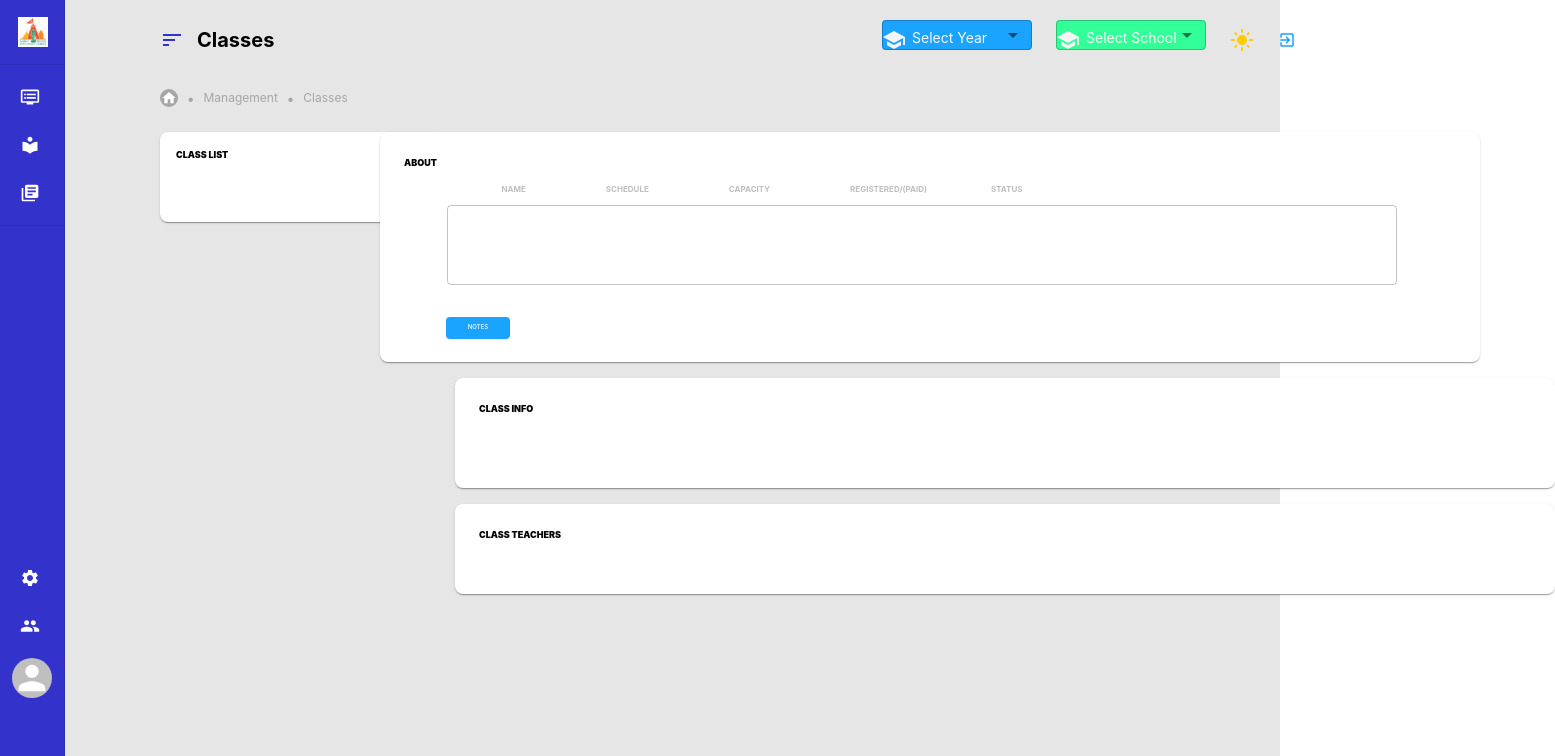
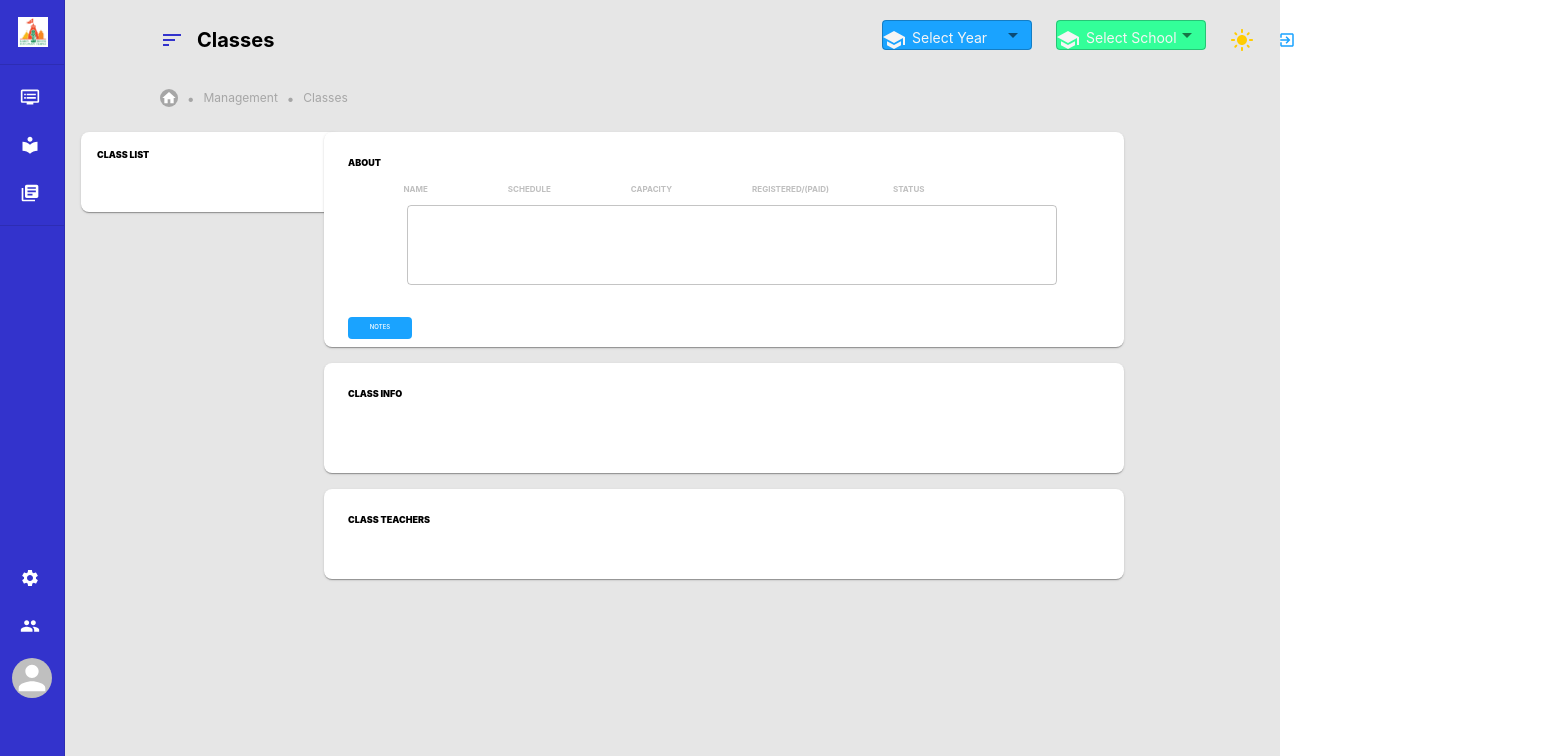
Before and after one commit to Pranavkotesh/Classes-Management-App, a React (Create React App) app in the folder web/classes-management/: page /classMain in a window 1280 px wide. Shown: the top 756 px of the page, 1555 px wide, since content can reach past the window. Built offline with nearby package versions, Linux system fonts and the light colour scheme.

Commit message:
-changes

```diff
--- a/web/classes-management/src/shared/components/app-grid-component/AppGridComponent.jsx
+++ b/web/classes-management/src/shared/components/app-grid-component/AppGridComponent.jsx
@@ -9,13 +9,21 @@ import Box from '@mui/material/Box';
 import { OutlinedInput } from '@mui/material';
 
 
+const Item1 = styled(Paper)(({ theme }) => ({
+  backgroundColor: theme.palette.mode === 'dark' ? '#1A2027' : '#fff',
+  ...theme.typography.body2,
+  padding: theme.spacing(1),
+  textAlign: 'center',
+  color: theme.palette.text.secondary,
+}));
+
 
 let marginVal=19;
 
 export default function GridComponent() {
   return (
     <section>
-    <Box sx={{backgroundColor:'#e6e6e6',height:'93vh',marginTop:-9}}>
+    <Box sx={{flexGrow:1,backgroundColor:'#e6e6e6',height:'93vh',marginTop:-9}}>
 
       <Grid sx={{backgroundColor:'#e6e6e6',paddingTop:3}} container spacing={2} columns={16}>
         <Box sx={{backgroundColor:'#e6e6e6',marginLeft:21,width:'100%' }}>
@@ -27,54 +35,89 @@ export default function GridComponent() {
             <Typography display='inline'sx={{fontSize:33,marginLeft:1,marginRight:1,color:'#a6a6a6'}}>.</Typography>
             <Typography display='inline'sx={{fontSize:12,color:'#a6a6a6'}}>Classes</Typography>
             </Box>
-        <Grid className='classList' item xs={4}>
-          <Item sx={{width:280 ,height:90, paddingTop:0,marginLeft:20,borderRadius:2,paddingRight:3}}>
+            <Grid item xs={1}></Grid>
+        <Grid className='classList' item xs={3}>
+          <Item1 sx={{width:{
+            xs:140,
+            md:200,
+            lg:260,
+            xl:300
+          },height:{
+            xs:50,
+            md:65,
+            lg:80,
+            xl:95
+          },
+            paddingTop:0,borderRadius:2}}>
             <Typography sx={{textAlign:'left',paddingLeft:1,paddingTop:2,fontWeight:900,fontSize:9,color:'black'}}>
             CLASS LIST
-            </Typography></Item>
+            </Typography></Item1>
         </Grid>
         <Grid className='About'item xs={12}>
-          <Item sx={{width:1100,height:230,marginLeft:7,paddingRight:5,borderRadius:2}}>
+          <Item1 sx={{width:{
+            xs:200,
+            md:500,
+            lg:800,
+            xl:1100
+          },height:{
+            xs:185,
+            md:200,
+            lg:215,
+            xl:230
+          },borderRadius:2,marginRight:1}}>
             <Typography sx={{fontWeight: 900,fontSize:9,textAlign:'left',marginLeft:2,paddingTop:2,paddingBottom:1,color:'black'}}>
                 ABOUT</Typography>
-                <Typography display='inline' sx={{fontSize:8,paddingLeft:5,textAlign:'left',marginLeft:-43,fontWeight:'bold',color:'#bfbfbf'}}>NAME</Typography>
+                <Typography display='inline' sx={{fontSize:8,paddingLeft:5,textAlign:'left',marginLeft:{
+                  xs:0,
+                  md:-5,
+                  lg:-20,
+                  xl:-43
+                },fontWeight:'bold',color:'#bfbfbf'}}>NAME</Typography>
                 <Typography display='inline'sx={{fontSize:8,paddingLeft:5,fontWeight:'bold',color:'#bfbfbf',marginLeft:5,marginRight:5}}>SCHEDULE</Typography>
                 <Typography display='inline'sx={{fontSize:8,paddingLeft:5,fontWeight:'bold',color:'#bfbfbf'}}>CAPACITY</Typography>
                 <Typography display='inline'sx={{fontSize:8,paddingLeft:5,fontWeight:'bold',color:'#bfbfbf',marginLeft:5,marginRight:3}}>REGISTERED/(PAID)</Typography>
                 <Typography display='inline'sx={{fontSize:8,paddingLeft:5,fontWeight:'bold',color:'#bfbfbf'}}>STATUS</Typography>
                 <div>
-                <OutlinedInput sx={{width:950,height:80,marginTop:1,marginLeft:2}}/>
+                <OutlinedInput sx={{width:{
+                  xs:50,
+                  md:350,
+                  lg:650,
+                  xl:950
+                },height:80,marginTop:1,marginLeft:2}}/>
                 </div>
                 <Button variant="oulined"
                 sx={{marginTop:4,marginRight:111,backgroundColor:'#1aa3ff',marginLeft:2,width:7,
                 color:'white',paddingTop:'5px',paddingLeft:'5px',paddingRight:'5px',textAlign:'center',fontSize:6,
                 ':hover': { bgcolor: 'black', color:'white',}}}
                 >Notes</Button>
-
-
-
-          </Item>
+          </Item1>
         </Grid>
+        <Grid item xs={4}></Grid>
         <Grid className='classInfo' item xs={12}>
-          <Item sx={{marginLeft:'455px',width:1100,height:110,borderRadius:2}}>
-            <Typography sx={{marginLeft:2,textAlign:'left',fontWeight:900,fontSize:9,paddingTop:2,color:'black'}}>CLASS INFO</Typography></Item>
+          <Item1 sx={{width:{
+            xs:200,
+            md:500,
+            lg:800,
+            xl:1100
+          },height:110,borderRadius:2}}>
+            <Typography sx={{marginLeft:2,textAlign:'left',
+            fontWeight:900,fontSize:9,paddingTop:2,color:'black'}}>
+            CLASS INFO</Typography></Item1>
         </Grid>
+        <Grid item xs={4}></Grid>
         <Grid className='classTeachers' item xs={12}>
-          <Item sx={{marginLeft:'455px',width:1100,height:90,borderRadius:2}}>
-            <Typography sx={{marginLeft:2,textAlign:'left',fontWeight:900,fontSize:9,paddingTop:2,color:'black'}}>CLASS TEACHERS</Typography></Item>
+          <Item1 sx={{width:{
+            xs:200,
+            md:500,
+            lg:800,
+            xl:1100
+          },height:90,borderRadius:2}}>
+            <Typography sx={{marginLeft:2,textAlign:'left',
+            fontWeight:900,fontSize:9,paddingTop:2,color:'black'}}>
+            CLASS TEACHERS</Typography></Item1>
         </Grid>
       </Grid>
       </Box>
     </section>
   );
 }
-
-
-
-const Item = styled(Paper)(({ theme }) => ({
-  backgroundColor: theme.palette.mode === 'dark' ? '#1A2027' : '#fff',
-  ...theme.typography.body2,
-  padding: theme.spacing(1),
-  textAlign: 'center',
-  color: theme.palette.text.secondary,
-}));
--- a/web/classes-management/src/shared/components/app-select-box/AppSelectInput.jsx
+++ b/web/classes-management/src/shared/components/app-select-box/AppSelectInput.jsx
@@ -14,7 +14,6 @@ import { Grid } from '@mui/material';
 
 export default function BasicSelect({
   background,
-  marginL,
   marginR,
   icon,
   label,
```
Also changed, not shown: 2 other files (tests, documents, lock files or other folders).
